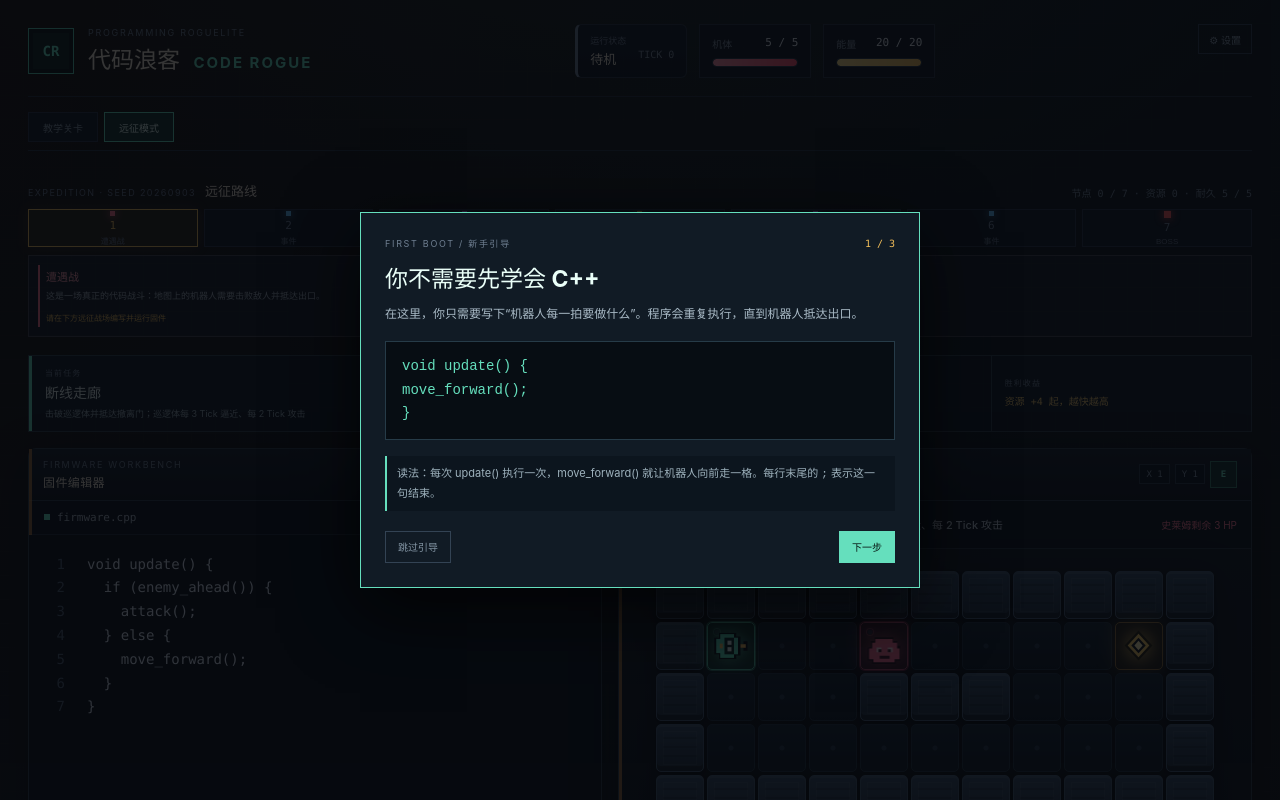
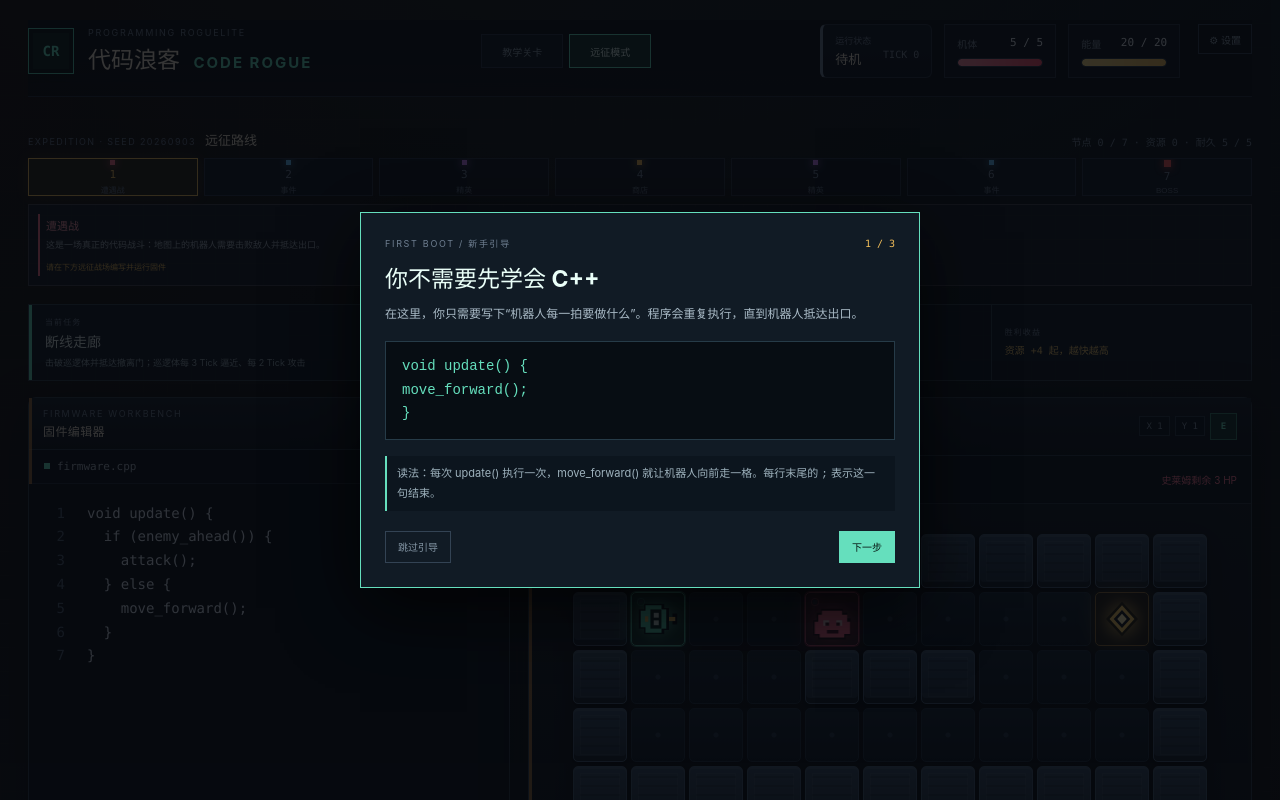
Before and after one commit to helium0818/CodeRogue, a Vue app: page / in a window 1280 px wide. Shown: the top 800 px of the page. Built offline with nearby package versions, Linux system fonts and the light colour scheme.

Commit message:
Restructure UI hierarchy and elevate battlefield

```diff
--- a/src/App.vue
+++ b/src/App.vue
@@ -160,6 +160,7 @@ onBeforeUnmount(()=>{clearTimer();window.removeEventListener('keydown',handleGlo
         <div class="brand-mark">CR</div>
         <div><div class="eyebrow">PROGRAMMING ROGUELITE</div><h1>代码浪客 <span>CODE ROGUE</span></h1></div>
       </div>
+      <div class="mode-tabs topbar-tabs"><button :class="{active:gameMode==='story'}" @click="showStoryMode">教学关卡</button><button :class="{active:gameMode==='expedition'}" @click="showExpeditionMode">远征模式</button></div>
       <div class="run-summary">
         <div :class="['status',sim.status]"><small>运行状态</small><strong>{{statusLabel}}</strong><span>TICK {{sim.tick}}</span></div>
         <div class="vital"><div><span>机体</span><b>{{sim.robot.hp}} / {{maxHp}}</b></div><i><em :style="{width:hpPercent}"></em></i></div>
@@ -170,7 +171,7 @@ onBeforeUnmount(()=>{clearTimer();window.removeEventListener('keydown',handleGlo
     <section v-if="settingsOpen" class="settings-panel"><label><input type="checkbox" v-model="audioEnabled" @change="()=>{try{window.localStorage.setItem('coderogue.audio',audioEnabled?'1':'0')}catch{}}"> 音效反馈</label><span>最近构建：{{buildHistory.length?buildHistory.join(' · '):'暂无记录'}}</span><button @click="showTutorial">重新查看引导</button></section>
 
     <section class="story-strip">
-      <div class="mode-tabs"><button :class="{active:gameMode==='story'}" @click="showStoryMode">教学关卡</button><button :class="{active:gameMode==='expedition'}" @click="showExpeditionMode">远征模式</button></div>
+
       <div v-if="gameMode==='story'" class="story-heading"><div><span>STORY MODE</span><strong>教学关卡</strong></div><div class="story-progress"><b>{{completedCount}}</b> / {{STORY_LEVELS.length}} 已完成</div></div>
       <nav v-if="gameMode==='story'" class="levels" aria-label="故事关卡">
         <button v-for="(item,index) in STORY_LEVELS" :key="item.id" :class="{active:index===sim.levelIndex,completed:sim.completedLevels.has(item.id)}" @click="level(index)">
--- a/src/style.css
+++ b/src/style.css
@@ -130,3 +130,25 @@ footer{display:flex;justify-content:space-between;gap:20px;padding-top:14px;colo
 .reward-cards button:hover{box-shadow:0 12px 26px rgba(0,0,0,.35)}
 .modal-close{transition:transform .12s ease,border-color .12s ease,color .12s ease}
 .modal-close:hover{transform:rotate(90deg)}
+
+/* ===== Layout hierarchy ===== */
+@media(min-width:1101px){
+  .topbar{position:sticky;top:0;z-index:12;display:grid;grid-template-columns:auto minmax(220px,1fr) auto auto;align-items:center;gap:18px;backdrop-filter:blur(9px);background:linear-gradient(180deg,rgba(12,16,21,.92),rgba(12,16,21,.72));border-bottom:1px solid #24303c}
+  .topbar-tabs{margin:0;border:0;padding:0;justify-self:center}
+  .topbar-tabs button{height:34px;padding:0 20px}
+  .layout{grid-template-columns:minmax(360px,.8fr) minmax(640px,1.2fr);gap:18px}
+  .world{padding-bottom:20px}
+  .world .panel-head{min-height:58px}
+  .map{padding:30px 18px 20px;gap:4px}
+  .map-row{gap:4px}
+  .tile{width:54px;height:54px}
+  .robot-sprite,.slime-sprite{width:44px;height:44px}
+  .exit-sprite{width:38px;height:38px}
+}
+@media(min-width:721px) and (max-width:1100px){
+  .topbar{display:flex;flex-wrap:wrap;align-items:center;gap:12px 18px}
+  .topbar-tabs{order:3;width:100%;margin:0;border:0;padding:0;justify-content:center}
+}
+@media(max-width:720px){
+  .topbar-tabs{width:100%;margin:0;border:0;padding:0;justify-content:flex-start}
+}
```
